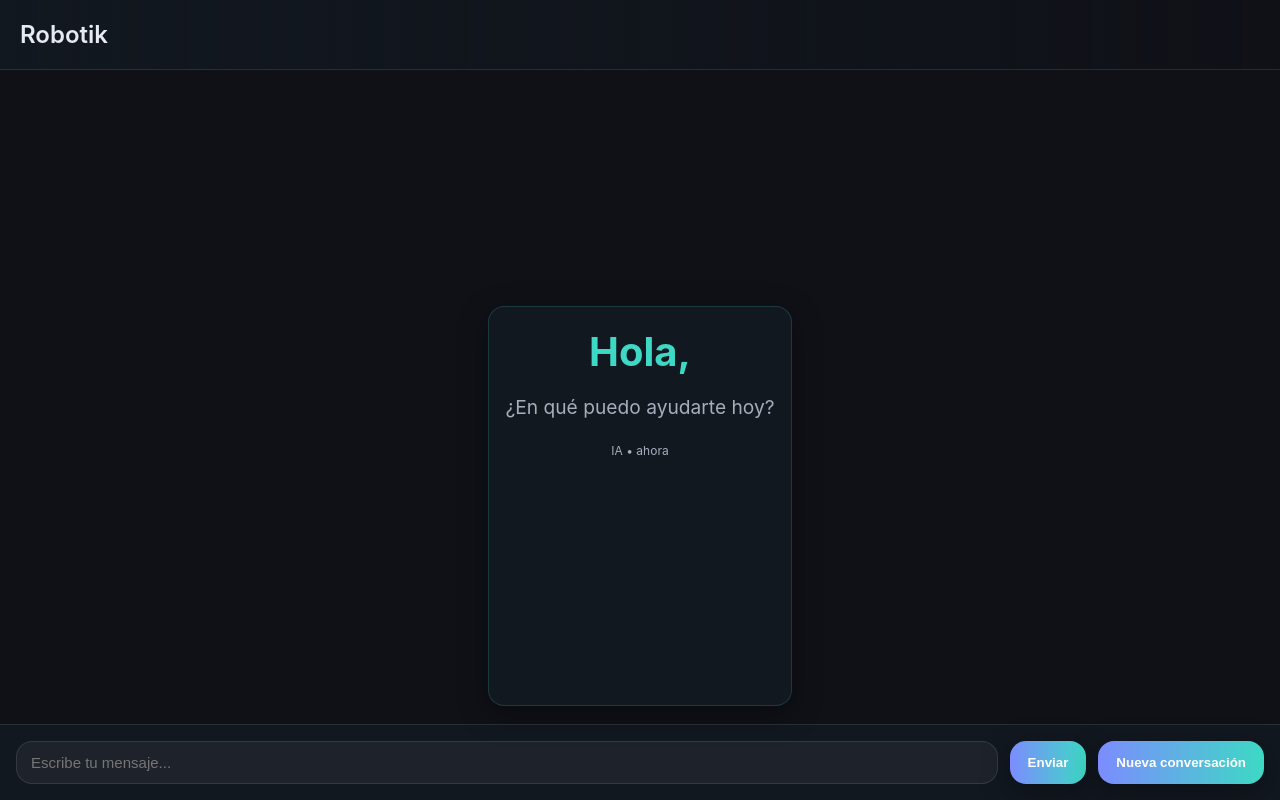
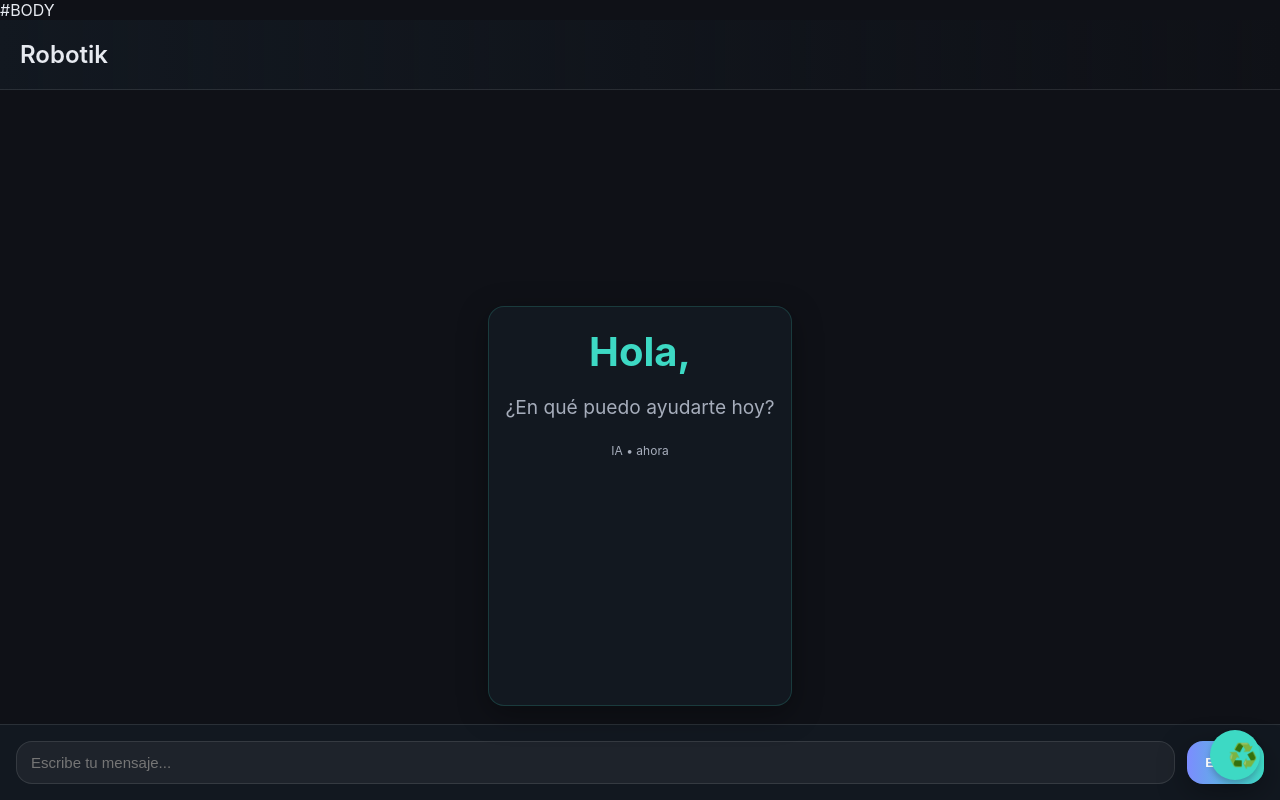
Before and after one commit to Iautomatics/contenedor-chat, a Python web app: template templates/index.html in a window 1280 px wide. Run offline with Jinja, Linux system fonts and the light colour scheme; the template is opened without the code that fills it, so the values that code supplies are empty; some libraries are stand-ins or nearby versions.

Commit message:
Update index.html

```diff
--- a/templates/index.html
+++ b/templates/index.html
@@ -4,6 +4,9 @@
     <meta charset="UTF-8" />
     <meta name="viewport" content="width=device-width, initial-scale=1.0">
     <title>Robotik IA - beta</title>
+
+
+
     <style>
       :root {
         --bg: #0f1117;
@@ -177,6 +180,26 @@
       margin-top: 10px;
       color: var(--text-dim);
       }
+
+      #reset-btn {
+      position: fixed;
+      bottom: 20px;
+      right: 20px;
+      background: var(--accent);
+      color: white;
+      border: none;
+      border-radius: 50%;
+      width: 50px;
+      height: 50px;
+      font-size: 24px;
+      cursor: pointer;
+      box-shadow: 0 4px 6px rgba(0,0,0,0.2);
+      transition: transform 0.2s ease;
+}
+
+#reset-btn:hover {
+  transform: scale(1.1);
+}
     </style>
     <!-- Librerías para Markdown y resaltado -->
     <script src="https://cdn.jsdelivr.net/npm/marked/marked.min.js"></script>
@@ -277,6 +300,9 @@ function typeWriter(element, html) {
 });
   </script>
   </head>
+
+#BODY
+
   <body>
   <h2>Robotik</h2>
   <div id="box"></div>
@@ -290,12 +316,15 @@ function typeWriter(element, html) {
     </div>
   </div>
 
-  <!-- ✅ Área de entrada -->
-  <div class="input-area">
-    <input id="msg" type="text" placeholder="Escribe tu mensaje..." />
-    <button onclick="sendMessage()">Enviar</button>
-    <button onclick="newConversation()">Nueva conversación</button>
-  </div>
+<!-- ✅ Área de entrada -->
+<div class="input-area">
+  <input id="msg" type="text" placeholder="Escribe tu mensaje..." />
+  <button onclick="sendMessage()">Enviar</button>
+</div>
+
+<!-- ✅ Botón flotante -->
+<button id="reset-btn" onclick="newConversation()">♻️</button>
+
 
   <script>
     document.addEventListener("DOMContentLoaded", () => {
```
